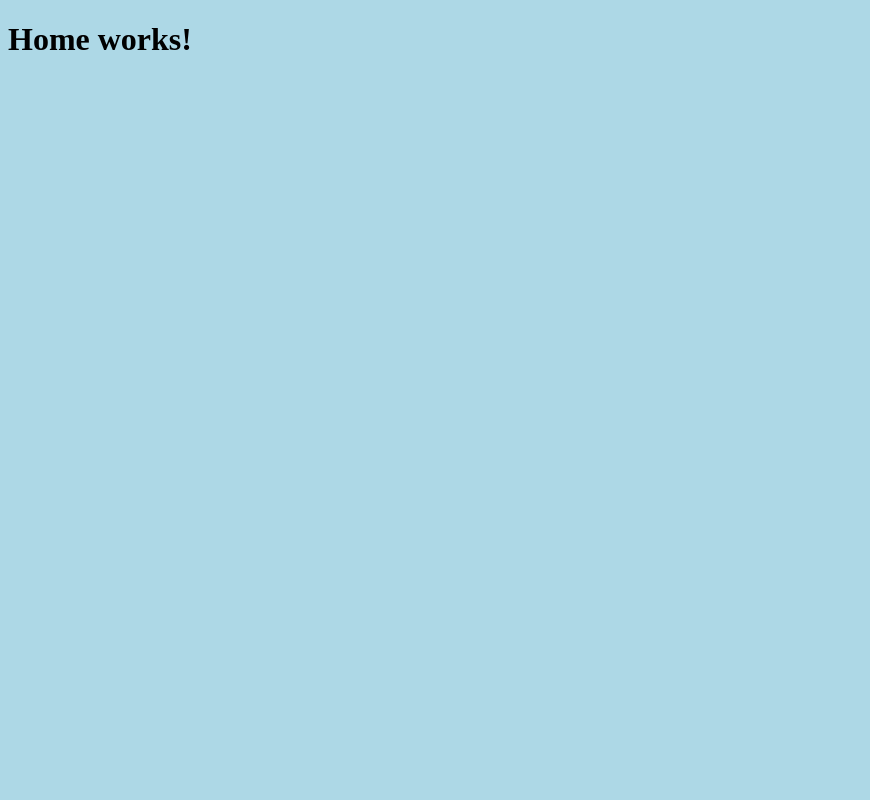
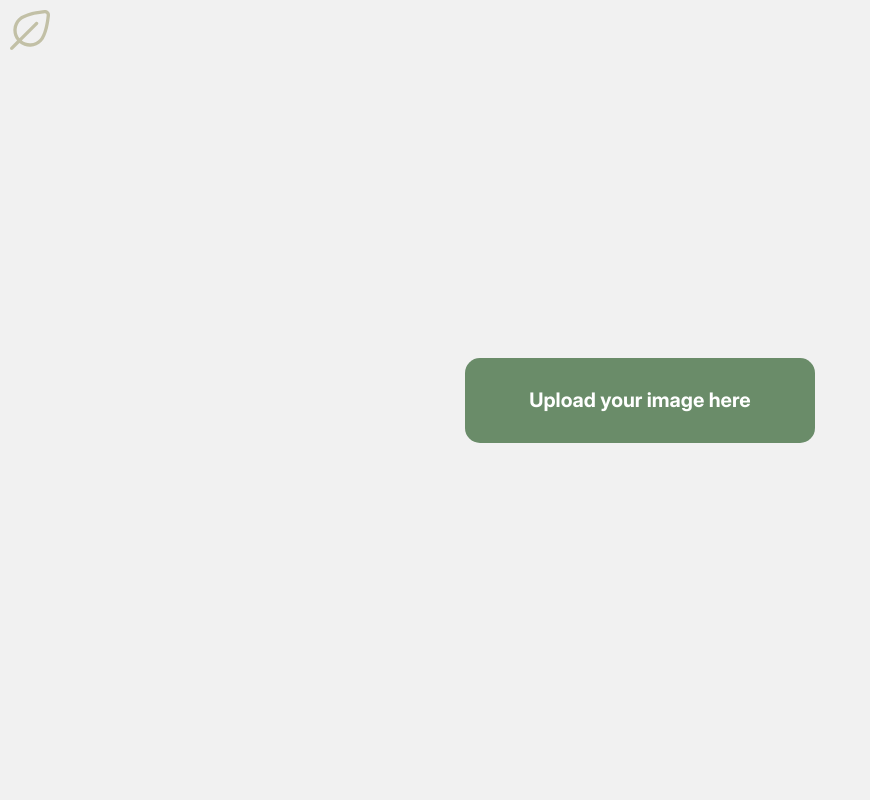
Before and after one commit to analiceleite/IA_reconhecimento_plantas, a Django app: page / in a window 1280 px wide. Before the commit the part shown is almost empty. Shown: the whole page, without its empty margins (0-870 px from the left). Run offline with Django 5.2, Linux system fonts and the light colour scheme.

Commit message:
Criando a tela do sistema.

```diff
--- a/home/templates/homepage.html
+++ b/home/templates/homepage.html
@@ -1,13 +1,38 @@
 <!DOCTYPE html>
 {% load static %}
 <html lang="en">
+
 <head>
     <meta charset="UTF-8">
     <meta name="viewport" content="width=device-width, initial-scale=1.0">
     <link rel="stylesheet" href="{% static '../../static/css/main.css'%}">
-    <title>Document</title>
+    <link rel="shortcut icon" href="{%static '../../static/assets/images/logo.svg'%}" type="image/x-icon">
+    <title>Plantia</title>
+
 </head>
+
 <body>
-    <h1>Home works!</h1>
+
+    <div class = "navbar">
+        <div class = "navbar__logo">
+            <img src="../../static/assets/images/logo.svg" alt="">
+        </div>
+    </div>
+
+    <div class=background>
+        <div class = "container">
+            <div class=container__center>
+                <!-- <div class = container__center__image>
+                    <img class = container__center__image__style src="../../static/assets/images/sunflower.jpg" alt="">
+                </div>
+                <div class = container__center__description>
+                    <h2>Sunflower</h2>
+                </div> -->
+                <input type="file" id = file>
+                <label for="file" class = container__center__button>Upload your image here</label>
+            </div>
+        </div>
+    </div>
+
 </body>
 </html>
--- a/package.json
+++ b/package.json
@@ -1,7 +1,6 @@
 {
   "name": "ia_reconhecimento_plantas",
   "version": "1.0.0",
-  "description": "",
   "main": "index.js",
   "scripts": {
     "dev": "sass --watch static/scss/main.scss static/css/main.css",
@@ -12,5 +11,6 @@
   "license": "ISC",
   "devDependencies": {
     "sass": "^1.78.0"
-  }
+  },
+  "description": ""
 }
--- a/static/css/main.css
+++ b/static/css/main.css
@@ -1,5 +1,96 @@
+@font-face {
+  font-family: "Inter Regular";
+  src: url("/static/assets/fonts/Inter_28pt-Regular.ttf") format("truetype");
+}
+@font-face {
+  font-family: "Inter Bold";
+  src: url("/static/assets/fonts/Inter_28pt-Bold.ttf") format("truetype");
+}
 * {
-  background-color: lightblue;
+  font-family: "Inter Bold";
+  margin: 0px;
+}
+
+.background {
+  background-color: #F1F1F1;
+  width: 100vw;
+  height: 100vh;
+}
+
+.navbar {
+  position: fixed;
+  width: 100vw;
+  height: 70px;
+}
+.navbar__logo {
+  padding: 10px;
+}
+
+.container {
+  display: flex;
+  flex-direction: column;
+  justify-content: center;
+  align-items: center;
+}
+.container__center {
+  width: 30vw;
+  height: 100vh;
+  display: flex;
+  flex-direction: column;
+  justify-content: center;
+  align-items: center;
+}
+.container__center__image {
+  width: 20vw;
+  height: 30vh;
+  background-color: rgb(196, 196, 196);
+  border-top-left-radius: 15px;
+  border-top-right-radius: 15px;
+  border-bottom-left-radius: none;
+  border-bottom-right-radius: none;
+}
+.container__center__image img {
+  width: 20vw;
+  height: 30vh;
+  object-fit: cover;
+  border-top-left-radius: 15px;
+  border-top-right-radius: 15px;
+  border-bottom-left-radius: none;
+  border-bottom-right-radius: none;
+}
+.container__center__description {
+  display: flex;
+  flex-direction: column;
+  justify-content: center;
+  align-items: center;
+  width: 20vw;
+  height: 10vh;
+  background-color: #6A8C69;
+  border-top-left-radius: none;
+  border-top-right-radius: none;
+  border-bottom-left-radius: 15px;
+  border-bottom-right-radius: 15px;
+  color: white;
+}
+.container__center__button {
+  width: 350px;
+  height: 85px;
+  display: flex;
+  flex-direction: column;
+  justify-content: center;
+  align-items: center;
+  background-color: #6A8C69;
+  border: none;
+  border-radius: 15px;
+  font-size: 20px;
+  color: white;
+  cursor: pointer;
+}
+.container__center__button:hover {
+  background-color: #53736A;
+}
+.container__center input[type=file] {
+  display: none;
 }
 
 /*# sourceMappingURL=main.css.map */
--- /dev/null
+++ b/static/scss/fonts.scss
@@ -0,0 +1,10 @@
+@font-face {
+    font-family: "Inter Regular";
+    src: url("/static/assets/fonts/Inter_28pt-Regular.ttf") format("truetype");
+}
+
+
+@font-face {
+    font-family: "Inter Bold";
+    src: url("/static/assets/fonts/Inter_28pt-Bold.ttf") format("truetype");
+}
--- a/static/scss/main.scss
+++ b/static/scss/main.scss
@@ -1,3 +1,68 @@
+@use "../scss/mixins.scss" as *;
+@use "../scss/fonts.scss" as *;
+
 * {
-    background-color: lightblue;
+    font-family: "Inter Bold";
+    margin: 0px;
 }
+
+.background {
+    background-color: #F1F1F1;
+    @include WidthHeight(100vw, 100vh);
+}
+.navbar{
+    position: fixed;
+    @include WidthHeight(100vw, 70px);
+
+    &__logo{
+        padding: 10px;
+    }
+}
+.container{
+    @include FlexCenter();
+
+    &__center {
+        @include WidthHeight(30vw, 100vh);
+        @include FlexCenter();
+
+        &__image{
+            @include WidthHeight(20vw, 30vh);
+            background-color: rgb(196, 196, 196);
+            @include BorderRadius(15px, 15px, none, none);
+
+            img{
+                @include WidthHeight(20vw, 30vh);
+                object-fit: cover;
+                @include BorderRadius(15px, 15px, none, none);
+            }
+        }
+
+        &__description{
+            @include FlexCenter();
+            @include WidthHeight(20vw, 10vh);
+            background-color: #6A8C69;
+            @include BorderRadius(none, none, 15px, 15px);
+            color: white;
+        }
+
+        &__button {
+            @include WidthHeight(350px, 85px);
+            @include FlexCenter();
+            background-color: #6A8C69;
+            border: none;
+            border-radius: 15px;
+            font-size: 20px;
+            color: white;
+            cursor: pointer;
+
+            &:hover {
+                background-color: #53736A;
+            }
+        }
+
+        input[type="file"]{
+            display: none;
+        }
+
+    }
+}
--- /dev/null
+++ b/static/scss/mixins.scss
@@ -0,0 +1,18 @@
+@mixin FlexCenter(){
+    display: flex;
+    flex-direction: column;
+    justify-content: center;
+    align-items: center;
+}
+
+@mixin WidthHeight($width, $height){
+    width: $width;
+    height: $height;
+}
+
+@mixin BorderRadius($topleft, $topright, $bottomleft, $bottomright){
+    border-top-left-radius: $topleft;
+    border-top-right-radius: $topright;
+    border-bottom-left-radius: $bottomleft;
+    border-bottom-right-radius: $bottomright;
+}
```
Also changed, not shown: static/assets/fonts/Inter_28pt-Bold.ttf (added), static/assets/fonts/Inter_28pt-Regular.ttf (added), static/assets/images/logo.svg (added), static/assets/images/sunflower.jpg (added), 1 other file.
